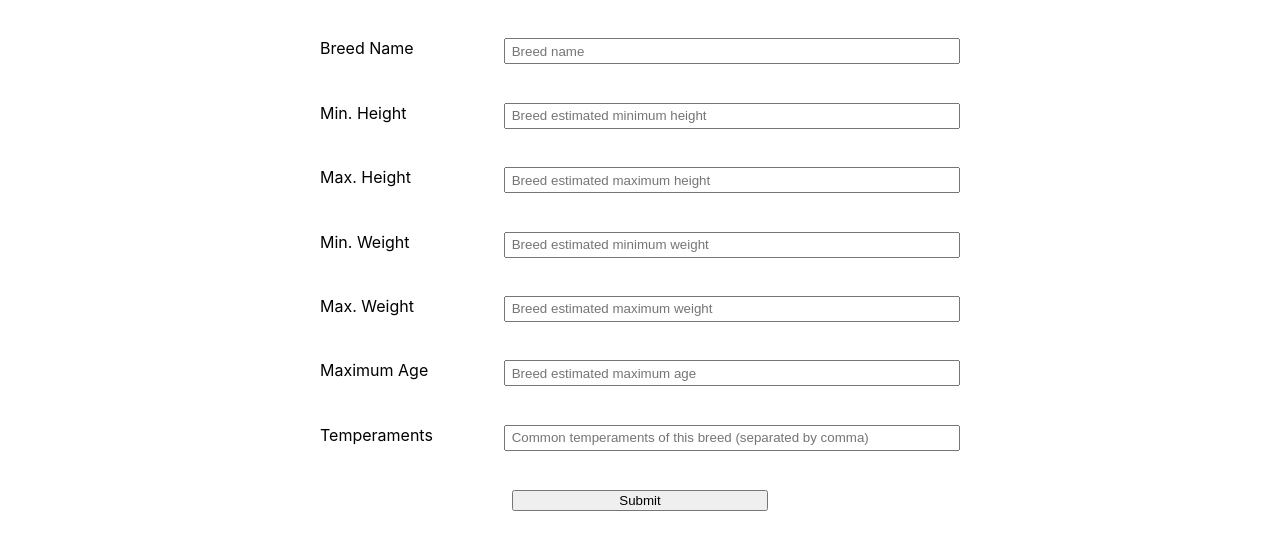
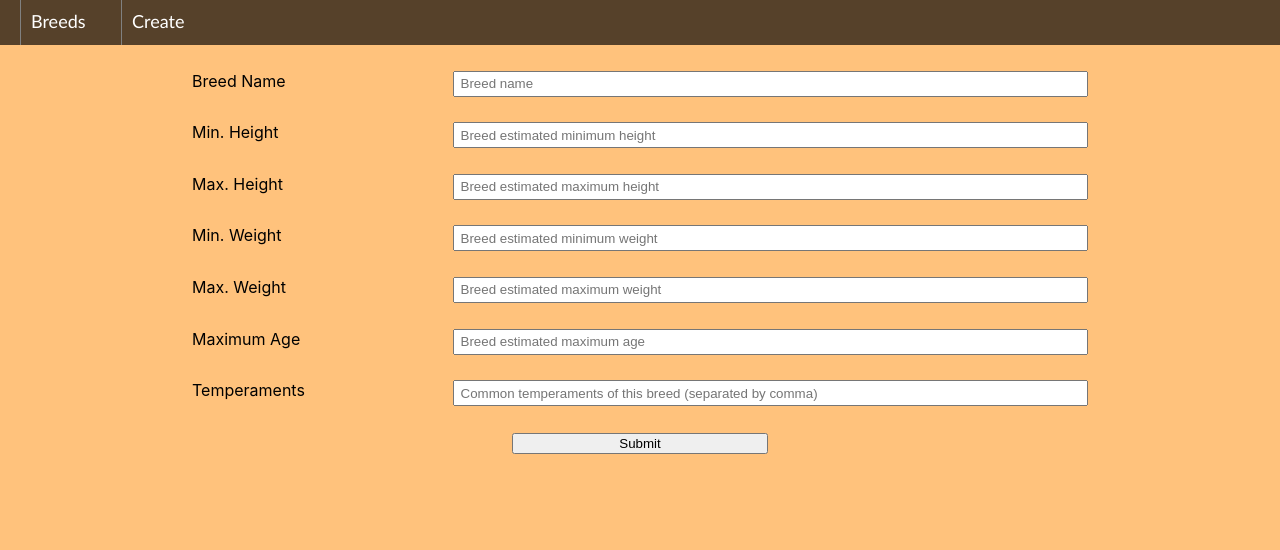
Before and after one commit to IvoCFH/pi-dogs-main, a React (Create React App) app in the folder client/: page /create-breed in a window 1280 px wide. Shown: the top 550 px of the page. Built offline with nearby package versions, Linux system fonts and the light colour scheme.

Commit message:
Form validations created. Navigation Bar created

```diff
--- a/client/src/App.css
+++ b/client/src/App.css
@@ -1,3 +1,7 @@
+body {
+  background-color: rgb(255, 194, 124);
+}
+
 .App {
   text-align: center;
 }
--- a/client/src/App.js
+++ b/client/src/App.js
@@ -1,16 +1,18 @@
 import './App.css';
 import React from 'react';
-import { Route } from 'react-router-dom';
+import { Route, Switch } from 'react-router-dom';
 import Login from './components/login/login';
 import Home from './components/home/home'
 import BreedDetail from './components/breed-detail/breed-detail';
 import CreateBreed from './components/createBreed/createBreed';
+import NavBar from './components/nav-bar/nav-bar';
 
 function App() {
   return (
     <React.Fragment>
+      <NavBar />
       <Route path="/breeds/:id" component={ BreedDetail }/>
-      <Route exact path="/breeds" component={ Home } />
+      <Route exact path="/breeds" component={Home} />
       <Route exact path="/create-breed" component={ CreateBreed }/>
       <Route exact path="/" component={ Login } />
     </React.Fragment>
--- a/client/src/components/createBreed/createBreed.css
+++ b/client/src/components/createBreed/createBreed.css
@@ -1,6 +1,6 @@
 .input-container {
-    margin: 3% auto;
-    max-width: 50%;
+    margin: 0 auto;
+    /* max-width: 50%; */
     display: flex;
     justify-content: space-between;
 }
@@ -8,9 +8,27 @@
 .text-container {
     min-width: 70%;
     min-height: 20px;
+    margin: 0;
 }
 
 .submitButton {
     width: 20%;
     margin: 0 40%;
 }
+
+.danger {
+    color: red;
+    margin-top: 0;
+    margin-right: 0;
+    margin-left: auto;
+    padding: 0;
+    width: fit-content;
+    font-size: smaller;
+
+
+}
+
+.container {
+    margin: 2% auto;
+    max-width: 70%;
+}
--- a/client/src/components/createBreed/createBreed.jsx
+++ b/client/src/components/createBreed/createBreed.jsx
@@ -2,6 +2,7 @@ import './createBreed.css';
 import React, { Component } from 'react';
 import { createBreed } from '../../actions';
 import { connect } from 'react-redux';
+import { validateFormInputs } from './form-validations';
 
 export class CreateBreed extends Component {
 
@@ -17,11 +18,20 @@ export class CreateBreed extends Component {
                 maxAge: '',
                 tempers: []
             },
-            error: {}
+            error: {
+                name: ''
+            }
         }
     }
 
-    handleChange( event ) {
+    async handleChange( event ) {
+        if (this.state.error.hasOwnProperty( event.target.name )) await this.setState({
+            ...this.state,
+            error: {
+                ...this.state.error,
+                [event.target.name]: ''
+            }
+        })
         if ( event.target.name === 'tempers' ) {
             let newTempers = event.target.value.split(',').map( temper => {
                 return temper.trim()
@@ -29,7 +39,7 @@ export class CreateBreed extends Component {
             if ( newTempers[newTempers.length - 1] === '' ) {
                 newTempers.reverse().shift();
                 newTempers.reverse();
-            }
+            } // remueve el último elemento que queda vacio en el array por culpa del split
             this.setState({
                 ...this.state,
                 breed: {
@@ -37,7 +47,7 @@ export class CreateBreed extends Component {
                     [event.target.name]: newTempers
                 }
             })
-        }
+        } // agrega de manera correcta los tempers ingresados, separados por coma
         else {
             this.setState({
                 ...this.state,
@@ -46,94 +56,7 @@ export class CreateBreed extends Component {
                     [event.target.name]: event.target.value
                 }
             })
-        }
-    }
-
-// Sets the error state of the component. If name is valid returns true, if it's not, returns
-// false.
-    validateName() {
-        if ( this.state.breed.name === '' ) {
-            this.setState({
-                ...this.state,
-                error: {
-                    ...this.state.error,
-                    name: 'Breed name is missing'
-                }
-            })
-            return false
-        }
-        else {
-            this.setState({
-                ...this.state,
-                error: {
-                    ...this.state.error,
-                    name: ''
-                }
-            })
-            return true
-        }
-    }
-
-// Sets the error state of the component. If height is valid returns true, if it's not, returns
-// false.
-    validateHeight() {
-        if ( Number(this.state.maxHeight) < Number(this.state.minHeight) ) {
-            this.setState({
-                ...this.state,
-                error: {
-                    ...this.state.error,
-                    height: 'Max height cannot be lesser than min height'
-                }
-            })
-            return false
-        }
-        else {
-            this.setState({
-                ...this.state,
-                error: {
-                    ...this.state.error,
-                    height: ''
-                }
-            })
-            return true
-        }
-    }
-
-// Sets the error state of the component. If weight is valid returns true, if it's not, returns
-// false.
-    validateWeight() {
-        if ( Number(this.state.maxWeight) < Number(this.state.minWeight) ) {
-            this.setState({
-                ...this.state,
-                error: {
-                    ...this.state.error,
-                    height: 'Max weight cannot be lesser than min weight'
-                }
-            })
-            return false
-        }
-        else {
-            this.setState({
-                ...this.state,
-                error: {
-                    ...this.state.error,
-                    height: ''
-                }
-            })
-            return true
-        }
-    }
-
-// Returns true or false depending on the result of executing all validations
-    validations(validations) {
-        if ( validations.length !== 0 ) {
-            let valReg = [];
-            for ( let x=0; x < validations.length; x++ ) {
-                valReg.push(validations[x]());
-            }
-            if ( valReg.filter(reg => reg === false).length > 0 ) return false
-            else return true
-        }
+        } // agrega la propiedad que estamos ingresando por el form
     }
 
     toBreedCte({ name, minHeight, maxHeight, minWeight, maxWeight, maxAge, tempers }) {
@@ -148,15 +71,29 @@ export class CreateBreed extends Component {
 
     create(e) {
         e.preventDefault();
-        if ( this.validations([
-                this.validateName.bind(this),
-                this.validateHeight.bind(this),
-                this.validateWeight.bind(this)
-            ])
-        ) {
-            console.log(this.state.breed);
-            console.log(this.toBreedCte(this.state.breed));
-            this.props.createBreed(this.toBreedCte(this.state.breed));
+        let valError = validateFormInputs(this.state.breed, [
+            { param1: 'name', param2: 3, val: [ 'min-length' ]},
+            { param1: 'minHeight', val: [ 'empty' ]},
+            { param1: 'minWeight', val: [ 'empty' ]},
+            { param1: 'maxHeight', param2: 'minHeight', val: [ 'empty', 'higher' ]},
+            { param1: 'maxWeight', param2: 'minWeight', val: [ 'empty', 'higher' ]},
+            { param1: 'maxAge', val: [ 'empty' ]},
+            { param1: 'tempers', val: [ 'empty' ]}
+        ]);
+        let invalid = false;
+        for ( let error in valError ) {
+            if (valError[error] !== '') {
+                invalid = true;
+                break
+            }
+        }
+        if (!invalid) this.props.createBreed(this.toBreedCte(this.state.breed))
+        else {
+            console.log('invalid Inputs')
+            this.setState({
+                ...this.state,
+                error: valError
+            })
         }
     }
 
@@ -164,6 +101,7 @@ export class CreateBreed extends Component {
         return(
             <>
                 <form onSubmit={ e => this.create(e) }>
+                    <div className='container'>
                         <div className='input-container'>
                             <label> Breed Name </label>
                             <input
@@ -174,6 +112,9 @@ export class CreateBreed extends Component {
                                 onChange={ e => this.handleChange(e) }
                             />
                         </div>
+                        {this.state.error.name && <p className="danger">{this.state.error.name}</p>}
+                    </div>
+                    <div className='container'>
                         <div className='input-container'>
                             <label> Min. Height </label>
                             <input
@@ -184,6 +125,9 @@ export class CreateBreed extends Component {
                                 onChange={ e => this.handleChange(e) }
                             />
                         </div>
+                        {this.state.error.minHeight && <p className="danger">{this.state.error.minHeight}</p>}
+                    </div>
+                    <div className='container'>
                         <div className='input-container'>
                             <label> Max. Height </label>
                             <input
@@ -194,6 +138,9 @@ export class CreateBreed extends Component {
                                 onChange={ e => this.handleChange(e) }
                             />
                         </div>
+                        {this.state.error.maxHeight && <p className="danger">{this.state.error.maxHeight}</p>}
+                    </div>
+                    <div className='container'>
                         <div className='input-container'>
                             <label> Min. Weight </label>
                             <input
@@ -204,6 +151,9 @@ export class CreateBreed extends Component {
                                 onChange={ e => this.handleChange(e) }
                             />
                         </div>
+                        {this.state.error.minWeight && <p className="danger">{this.state.error.minWeight}</p>}
+                    </div>
+                    <div className='container'>
                         <div className='input-container'>
                             <label> Max. Weight </label>
                             <input
@@ -214,6 +164,9 @@ export class CreateBreed extends Component {
                                 onChange={ e => this.handleChange(e) }
                             />
                         </div>
+                        {this.state.error.maxWeight && <p className="danger">{this.state.error.maxWeight}</p>}
+                    </div>
+                    <div className='container'>
                         <div className='input-container'>
                             <label> Maximum Age </label>
                             <input
@@ -224,6 +177,9 @@ export class CreateBreed extends Component {
                                 onChange={ e => this.handleChange(e) }
                             />
                         </div>
+                        {this.state.error.maxAge && <p className="danger">{this.state.error.maxAge}</p>}
+                    </div>
+                    <div className='container'>
                         <div className='input-container'>
                             <label> Temperaments </label>
                             <input
@@ -233,6 +189,8 @@ export class CreateBreed extends Component {
                                 placeholder=' Common temperaments of this breed (separated by comma)'
                                 onChange={ e => this.handleChange(e) }
                             />
+                        </div>
+                        {this.state.error.tempers && <p className="danger">{this.state.error.tempers}</p>}
                     </div>
                     <input className="submitButton" type="submit" />
                 </form>
--- /dev/null
+++ b/client/src/components/createBreed/form-validations.js
@@ -0,0 +1,42 @@
+function empty(data) {
+    if ( !!data && data.length !== 0 ) return '';
+    return 'Field cannot be empty';
+};
+
+function higherThan(data1, data2) {
+    if (typeof(data1) === 'undefined') data1 = 0;
+    if (typeof(data2) === 'undefined') data2 = 0;
+    if ( data1 > data2 ) return '';
+    return 'Field must be higher than its minimum input';
+}
+
+function lesserThan(data1, data2) {
+    if (typeof(data1) === 'undefined') data1 = 0;
+    if (typeof(data2) === 'undefined') data2 = 0;
+    if ( data1 < data2 ) return '';
+    return 'Field must be lesser than its minimum input';
+}
+
+function minLength (data, minLength) {
+    if (typeof(data) === 'undefined') data = 0;
+    if ( data.length >= minLength ) return '';
+    return `Field must contain at least ${minLength} characters`;
+}
+
+export function validateFormInputs(state, validations) {
+    let error = {}
+    if ( validations.length !== 0 ) {
+        validations.forEach(elem => {
+            if (elem.val !== 0) {
+                elem.val.forEach(val => {
+                    if (val === 'empty') error[elem.param1] = empty(state[elem.param1]);
+                    if (val === 'higher') error[elem.param1] = higherThan(state[elem.param1], state[elem.param2]);
+                    if (val === 'lesser') error[elem.param1] = lesserThan(state[elem.param1], state[elem.param2]);
+                    if (val === 'min-length') error[elem.param1] = minLength(state[elem.param1], elem.param2);
+                });
+            }
+        });
+    };
+    console.log(error)
+    return error
+}
--- a/client/src/components/home/home.css
+++ b/client/src/components/home/home.css
@@ -1,6 +1,6 @@
 .background {
     background-color: rgb(243, 225, 176);
-    position: fixed;
+    /* position: fixed; */
     width: 100%;
     height: 100%;
     top: 0;
--- a/client/src/components/home/home.jsx
+++ b/client/src/components/home/home.jsx
@@ -4,11 +4,10 @@ import { connect } from 'react-redux';
 import SearchBar from '../search-bar/search-bar';
 import Filters from '../filters/filters';
 import BreedList from '../breedList/breedList';
+import NavBar from '../nav-bar/nav-bar';
 
 export class Home extends Component {
-    componentDidMount() {
 
-    };
 
     render() {
         return (
--- /dev/null
+++ b/client/src/components/nav-bar/nav-bar.css
@@ -0,0 +1,38 @@
+.nav-bar {
+    height: 45px;
+    width: 100%;
+    background-color: rgba(0, 0, 0, 0.664);
+
+}
+
+.link-container {
+    height: 100%;
+    display: flex;
+    align-items: center;
+    margin-left: 20px;
+}
+
+.linkText {
+    /* border: 1px solid black; */
+    height: fit-content;
+    margin-left: 10px;
+    margin-top: 10%;
+    padding: 0;
+    font-size: large;
+    font-family:'Trebuchet MS', 'Lucida Sans Unicode', 'Lucida Grande', 'Lucida Sans', Arial, sans-serif;
+    color: white;
+
+}
+
+.nav-link {
+    height: 100%;
+    width: 100px;
+    margin: 0;
+    padding: 0;
+    border-left: 1px solid grey;
+    text-decoration: none;
+}
+
+.nav-link:hover {
+    background-color: rgba(18, 92, 92, 0.89);
+}
--- /dev/null
+++ b/client/src/components/nav-bar/nav-bar.jsx
@@ -0,0 +1,20 @@
+import './nav-bar.css';
+import { Component } from 'react';
+import { Link } from 'react-router-dom'
+
+export default class NavBar extends Component {
+    constructor(props) {
+        super(props)
+    }
+
+    render() {
+        return (
+            <div className='nav-bar'>
+                <div className='link-container'>
+                    <Link to='/breeds' className='nav-link'> <p className='linkText'>Breeds</p></Link>
+                    <Link to='/create-breed' className='nav-link'> <p className='linkText'>Create</p></Link>
+                </div>
+            </div>
+        )
+    }
+}
```
Lines whose indentation alone changed are shown as unchanged.
